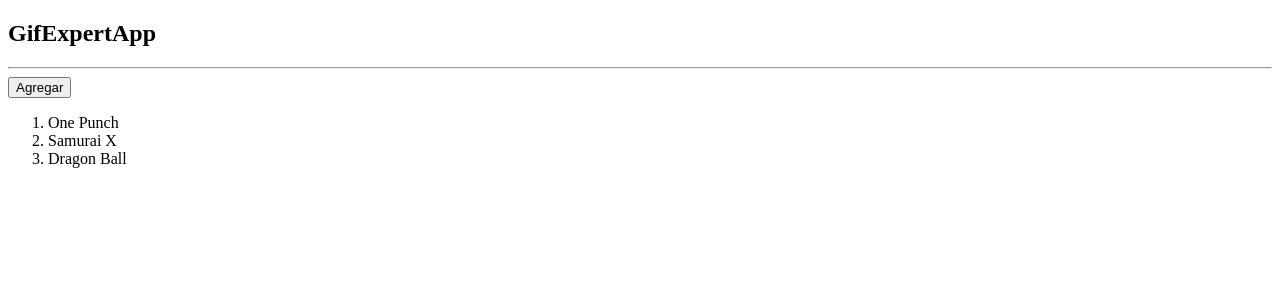
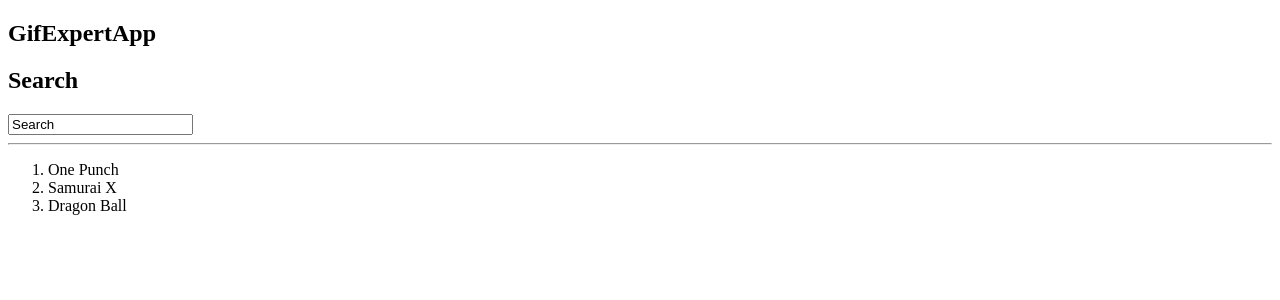
Before and after one commit to Jesus-Reynaldo/FunGIF, a Next.js app: page / in a window 1280 px wide. Shown: the top 300 px of the page. Built offline with nearby package versions, Linux system fonts and the light colour scheme.

Commit message:
Created a component for searching categories.

```diff
--- /dev/null
+++ b/app/components/AddCategory.tsx
@@ -0,0 +1,27 @@
+'use client'
+
+import { useState } from "react"
+
+export const AddCategory = () => {
+  const [inputValue, setinputValue] = useState('Search')
+  function handleInputChange(e:any){
+    setinputValue(e.target.value)
+  }
+  function handleSubmit(e:any){
+    e.preventDefault()
+    console.log('Submit hecho!!!')
+
+  }
+  return (
+    <form onSubmit={handleSubmit} className="w-full p-4">
+      <h2>{inputValue}</h2>
+        <input
+          type="text"
+          className="block w-full p-4 ps-10 text-sm text-gray-900 border border-gray-300 rounded-lg bg-gray-50 focus:ring-blue-500 focus:border-blue-500 dark:bg-gray-700 dark:border-gray-600 dark:placeholder-gray-400 dark:text-white dark:focus:ring-blue-500 dark:focus:border-blue-500"
+          value={inputValue}
+          onChange={handleInputChange}
+
+      />
+    </form>
+  )
+}
--- a/app/components/GifExpertApp.tsx
+++ b/app/components/GifExpertApp.tsx
@@ -1,18 +1,19 @@
 'use client'
 import React, { useState } from 'react'
+import { AddCategory } from './AddCategory'
 
 export const GifExpertApp = () => {
 
   const [categories, setCategories] = useState(['One Punch','Samurai X', 'Dragon Ball'])
-  function handleAdd(){
+  /*function handleAdd(){
     setCategories([...categories,'Nuevo Categoria'])
   }
-
+  */
   return (
     <>
       <h2>GifExpertApp</h2>
+      <AddCategory />
       <hr />
-      <button onClick={handleAdd}>Agregar</button>
       <ol>
         {
           categories.map((category) =>(
```
